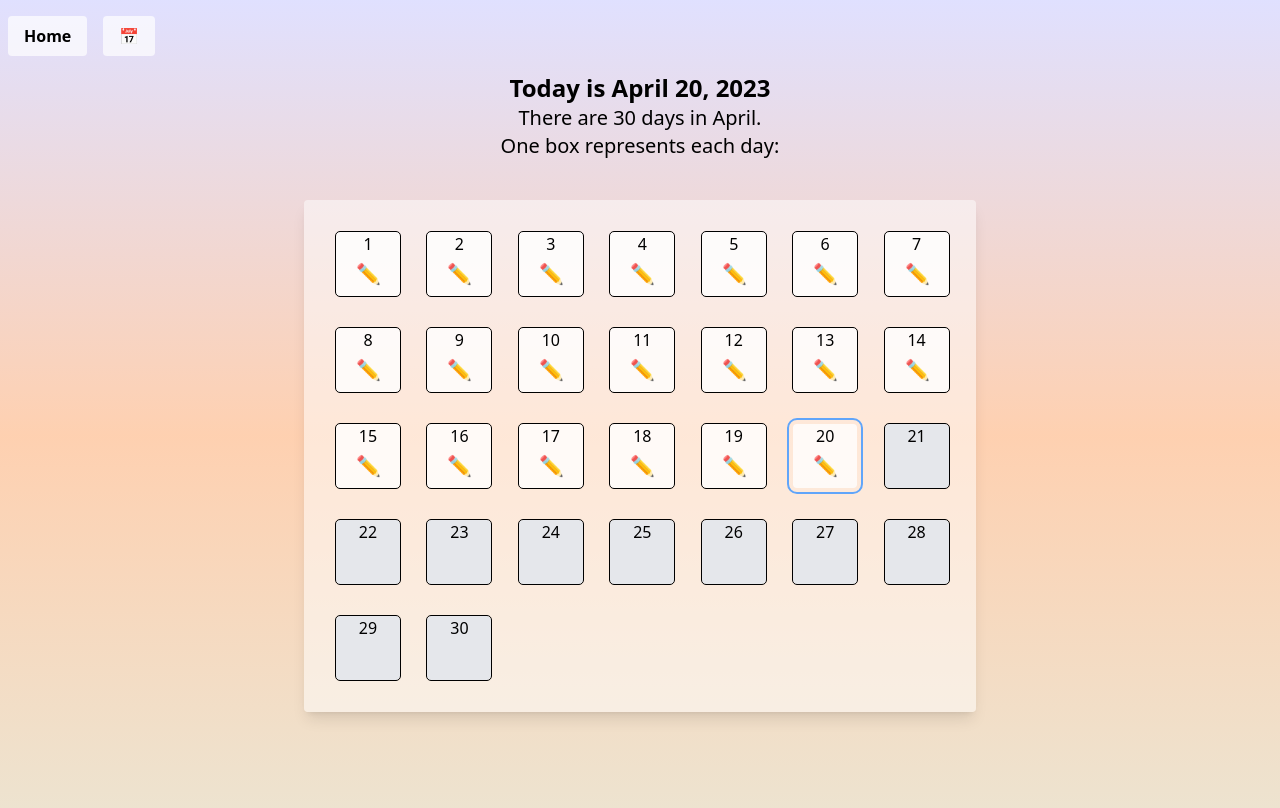
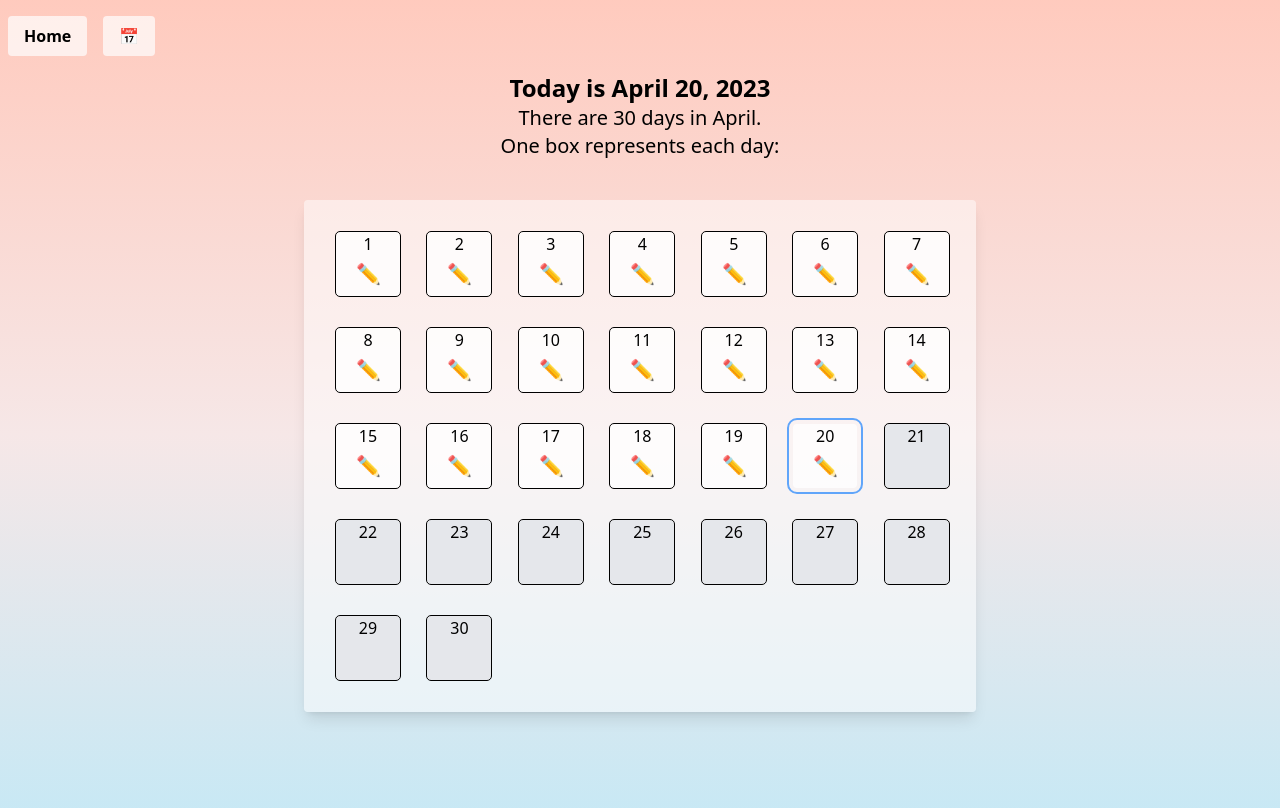
Before and after one commit to Pawtang/sunny-front, a React (Create React App) app in the folder Sunny/: page /month in a window 1280 px wide. Shown: the top 808 px of the page. Built offline with nearby package versions, Linux system fonts and the light colour scheme; no server answers.

Commit message:
starting to work lol

```diff
--- a/Sunny/src/components/Month.tsx
+++ b/Sunny/src/components/Month.tsx
@@ -9,6 +9,7 @@ import BackgroundGradient from "../utilities/BackgroundGradient";
 import { getMonth } from "../middleware/dayServiceCalls";
 import { IDay } from "../utilities/types";
 import MonthPickModal from "./MonthPickModal";
+import generateGradient from "../utilities/PolynomialGradientsUtil";
 
 const Month: FunctionComponent = () => {
   const today = dayjs();
@@ -38,8 +39,14 @@ const Month: FunctionComponent = () => {
     loadMonth();
   }, []);
 
+  useEffect(() => {
+    generateGradient(dayjs().second());
+  }, [dayjs().second()]);
+
+  const grad = generateGradient(dayjs().second());
+
   return (
-    <div className={`mt-0`} style={{ background: BackgroundGradient(time) }}>
+    <div className={`mt-0`} style={{ background: grad }}>
       <div className="container nav z-50">
         <LinkButton linkTo="/" buttonText="Home" styleTags="mt-4"></LinkButton>
         <ActionButton
--- a/Sunny/src/utilities/PolynomialGradientsUtil.tsx
+++ b/Sunny/src/utilities/PolynomialGradientsUtil.ts
@@ -45,6 +45,8 @@ const generateGradient = (time: number) => {
     return a + b * t + c * t * t + d * t * t * t;
   };
 
+  const output: string[] = [];
+
   const interpolatedGradient = startGradient.map((startValues, i) => {
     const endValues = endGradient[i];
     const [r1, g1, b1] = startValues;
@@ -52,11 +54,15 @@ const generateGradient = (time: number) => {
     const r = cubic(r1, r2 - r1, 0, 0)(t);
     const g = cubic(g1, g2 - g1, 0, 0)(t);
     const b = cubic(b1, b2 - b1, 0, 0)(t);
-    return `linear-gradient(rgba)`;
-    // return [r, g, b];
+    output.push(r.toString());
+    output.push(g.toString());
+    output.push(b.toString());
   });
-
-  return interpolatedGradient;
+  // console.log(interpolatedGradient);
+  return `linear-gradient(
+    rgba(${output[0]},${output[1]},${output[2]},0.7),
+  rgba(${output[3]},${output[4]},${output[5]},0.7),
+    rgba(${output[6]},${output[7]},${output[8]},0.7)`;
 };
 
 export default generateGradient;
```
